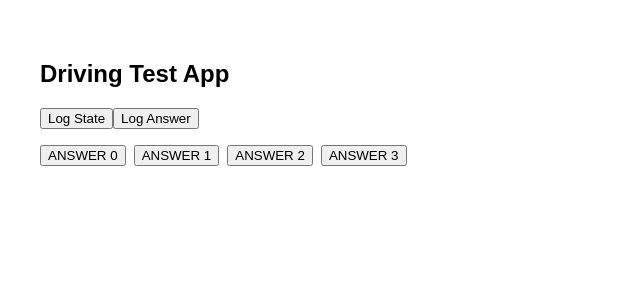
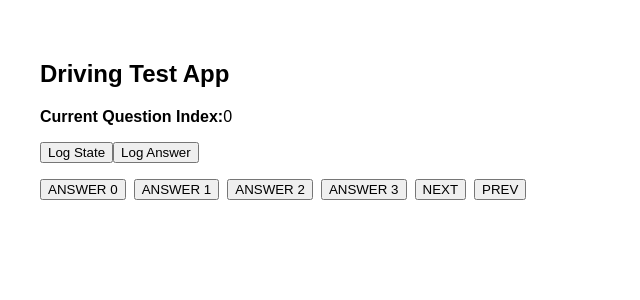
Before and after one commit to gliu7717/fullstack_driving_test_reducer_version, a React (Vite) app: page / in a window 1280 px wide. Shown: the top 300 px of the page, without its empty margins (0-640 px from the left). Built offline with nearby package versions, Linux system fonts and the light colour scheme.

Commit message:
add next and prev test cases

```diff
--- a/src/App.jsx
+++ b/src/App.jsx
@@ -26,6 +26,10 @@ const App = () => {
   return (
     <div className='app-container'>
       <h2>Driving Test App</h2>
+      <p>
+        <strong>Current Question Index:</strong>
+        {state.currentQuestion}
+      </p>
       <div style={{ marginBottom: "1rem" }}>
         <button onClick={() => console.log(state)}>Log State</button>
         <button onClick={() => console.log(state.answers)}>Log Answer</button>
@@ -43,6 +47,8 @@ const App = () => {
         <button onClick={() => dispatch({ type: "ANSWER", payload: 3 })}>
           ANSWER 3
         </button>
+        <button onClick={() => dispatch({ type: "NEXT" })}>NEXT</button>
+        <button onClick={() => dispatch({ type: "PREV" })}>PREV</button>
       </div>
     </div>
   );
--- a/src/state/quizReducer.js
+++ b/src/state/quizReducer.js
@@ -1,10 +1,24 @@
-export function quizReducer(state, action) {
+export function quizReducer(state, action, questionsLength) {
   switch (action.type) {
     case "ANSWER": {
       const newAnswers = [...state.answers];
       newAnswers[state.currentQuestion] = action.payload;
       return { ...state, answers: newAnswers };
     }
+    case "NEXT":
+      return {
+        ...state,
+        currentQuestion: Math.min(
+          state.currentQuestion + 1,
+          questionsLength - 1
+        ),
+      };
+    case "PREV":
+      return {
+        ...state,
+        currentQuestion: Math.max(state.currentQuestion - 1, 0),
+      };
+
     default:
       return state;
   }
```
